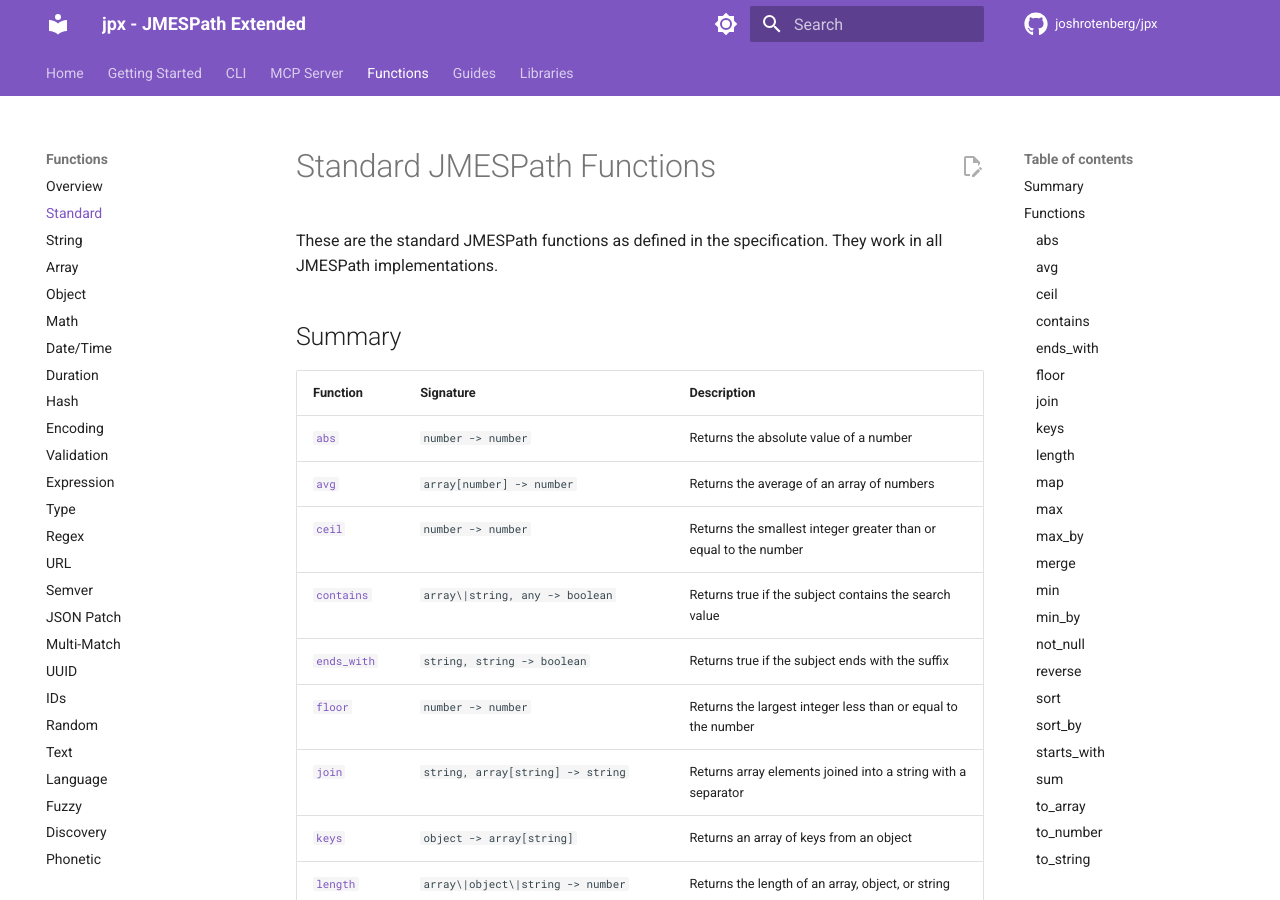
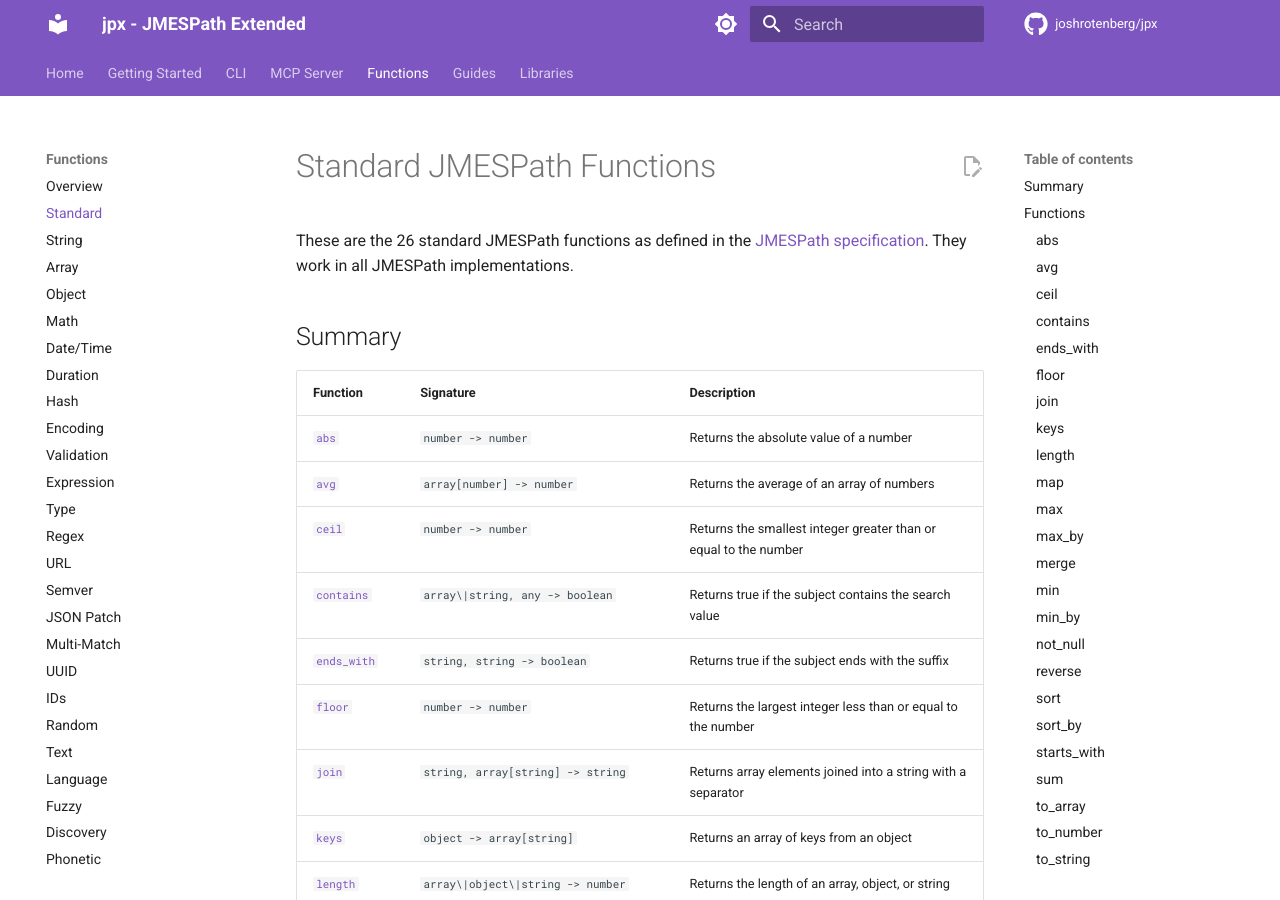
Before and after one commit to joshrotenberg/jpx, an MkDocs documentation site: the page built from docs/src/functions/standard.md, in a window 1280 px wide and 900 px high. Built offline with MkDocs 1.6.1 and Material for MkDocs 9.7.7, drawn with Linux system fonts in a browser that asks for light colours; comment, search, counter and statistics services are not loaded.

Commit message:
docs: add links to official jmespath.org documentation

```diff
--- a/docs/src/functions/standard.md
+++ b/docs/src/functions/standard.md
@@ -1,6 +1,6 @@
 # Standard JMESPath Functions
 
-These are the standard JMESPath functions as defined in the specification. They work in all JMESPath implementations.
+These are the 26 standard JMESPath functions as defined in the [JMESPath specification](https://jmespath.org/specification.html). They work in all JMESPath implementations.
 
 ## Summary
 
```
Also changed, not shown: docs/src/getting-started/jmespath-primer.md (+3 -1 lines).
